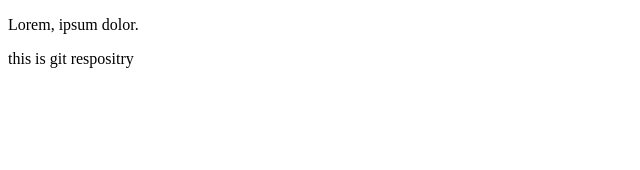
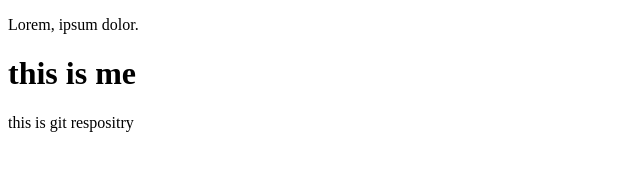
Before and after one commit to XudayfiIbra/hello, a plain HTML site: page index.html in a window 1280 px wide. Shown: the whole page, without its empty margins (0-640 px from the left). Drawn offline with Linux system fonts and the light colour scheme.

Commit message:
add new heading

```diff
--- a/index.html
+++ b/index.html
@@ -7,6 +7,7 @@
 </head>
 <body>
     <p>Lorem, ipsum dolor.</p>
+    <h1>this is me </h1>
     this is git respositry
 
 </body>
```
